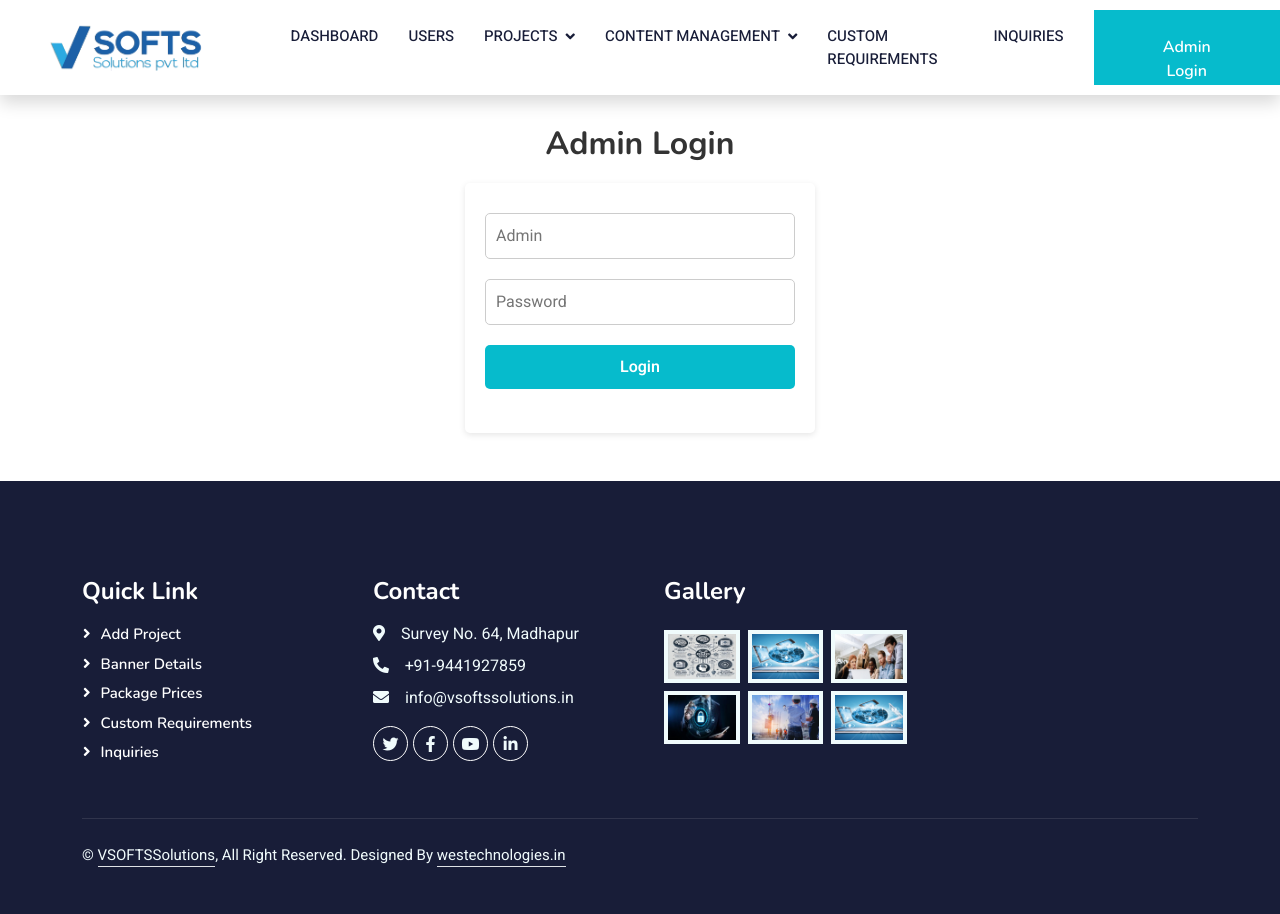
After one commit to vsoft3689-a11y/vsoftadmin, a PHP site: page /views/login.php in a window 1280 px wide. The commit adds this page. Run offline with PHP 8.4, Linux system fonts and the light colour scheme; some libraries are stand-ins or nearby versions.

Commit message:
modified

```diff
--- a/views/adminnavbar.php
+++ b/views/adminnavbar.php
@@ -67,7 +67,14 @@
                 <a href="./customrequirements.php" class="nav-item nav-link">Custom Requirements</a>
                 <a href="./inquiries.php" class="nav-item nav-link">Inquiries</a>
             </div>
-            <a href="./login.php" class="btn btn-primary py-4 px-lg-5 d-none d-lg-block">Join Now<i class="fa fa-arrow-right ms-3"></i></a>
+            <!-- <a href="./login.php" class="btn btn-primary py-4 px-lg-5 d-none d-lg-block">Join Now<i class="fa fa-arrow-right ms-3"></i></a> -->
+            <?php if (isset($_SESSION['user']) && $_SESSION['user']['role'] === 'admin'): ?>
+                <!-- Show only when logged in -->
+                <a href="logout.php" class="btn btn-primary py-4 px-lg-5 d-none d-lg-block">Logout</a>
+            <?php else: ?>
+                <!-- Show only when logged out -->
+                <a href="login.php" class="btn btn-primary py-4 px-lg-5 d-none d-lg-block">Admin Login</a>
+            <?php endif; ?>
         </div>
     </nav>
     <!-- Navbar End -->
--- /dev/null
+++ b/views/login.php
@@ -0,0 +1,127 @@
+<?php
+session_start();
+if (isset($_SESSION['user']) && $_SESSION['user']['role'] === 'admin') {
+    header("Location: admin.php");
+    exit();
+}
+
+?>
+
+<!DOCTYPE html>
+<html lang="en">
+
+<head>
+    <meta charset="UTF-8">
+    <meta name="viewport" content="width=device-width, initial-scale=1.0">
+    <title>Admin Login Page</title>
+    <style>
+        .login-box {
+            display: flex;
+            width: 100%;
+            height: 100%;
+            flex-direction: column;
+            justify-content: center;
+            align-items: center;
+        }
+
+        .login-box h2 {
+            margin-top: 30px;
+        }
+
+        #loginForm {
+            width: 350px;
+            height: 250px;
+            padding: 20px;
+            border-radius: 5px;
+            box-shadow: 0 2px 6px rgba(0, 0, 0, 0.1);
+        }
+
+        .login-box h2 {
+            text-align: center;
+            margin-bottom: 20px;
+            color: #333;
+        }
+
+        .login-box input {
+            width: 100%;
+            padding: 10px;
+            margin: 10px 0;
+            border: 1px solid #ccc;
+            border-radius: 5px;
+        }
+
+        .login-box button {
+            width: 100%;
+            padding: 10px;
+            background: #06BBCC;
+            margin-top: 10px;
+            border: none;
+            color: white;
+            font-weight: bold;
+            border-radius: 5px;
+            cursor: pointer;
+        }
+
+        .login-box button:hover {
+            background: #06BBCC;
+        }
+    </style>
+</head>
+
+<body>
+    <?php include "./adminnavbar.php" ?>
+
+    <div class="login-box">
+        <h2>Admin Login</h2>
+        <form id="loginForm" method="POST">
+            <input type="email" name="email" placeholder="Admin">
+            <input type="password" name="password" placeholder="Password">
+            <button type="submit">Login</button>
+        </form>
+    </div>
+
+    <?php include "./footer.php" ?>
+
+    <script>
+        const apiUrl = "../controller/UserController.php";
+
+        document.getElementById("loginForm").addEventListener("submit", async function(e) {
+            e.preventDefault();
+
+            let form = e.target;
+            let email = form.email.value.trim();
+            let password = form.password.value.trim();
+
+            try {
+                let formData = new FormData(this);
+                formData.append("action", "getUser");
+                let response = await fetch(apiUrl, {
+                    method: "POST",
+                    body: formData
+                });
+
+                let data = await response.json();
+                console.log(data);
+
+                if (!data.success) {
+                    alert("Invalid email or password.");
+                    return;
+                }
+
+                // Check role
+                if (data.user.role === "admin") {
+                    alert("Welcome Admin!");
+                    window.location.href = "admin.php";
+                } else {
+                    alert("Access denied. You are not an admin.");
+                }
+
+            } catch (error) {
+                console.error("Error:", error);
+                alert("Something went wrong. Please try again.");
+            }
+        });
+    </script>
+</body>
+
+</html>
--- /dev/null
+++ b/views/logout.php
@@ -0,0 +1,6 @@
+<?php
+session_start();
+session_unset();
+session_destroy();
+header("Location: login.php");
+exit();
```
Also changed, not shown: controller/UserController.php (+9 -0 lines), model/UserModel.php (+46 -3 lines), views/addproject.php (+9 -2 lines), views/admin.php (+21 -6 lines), views/banners.php (+8 -1 lines), views/customrequirements.php (+10 -2 lines), views/inquiries.php (+9 -1 lines), views/price_packages.php (+10 -2 lines), views/site_config.php (+9 -2 lines), views/teammembers.php (+8 -1 lines), views/testimonials.php (+8 -1 lines), views/updateproject.php (+8 -1 lines), views/uploadexcel.php (+8 -1 lines), views/users.php (+9 -1 lines), 1 more files.
